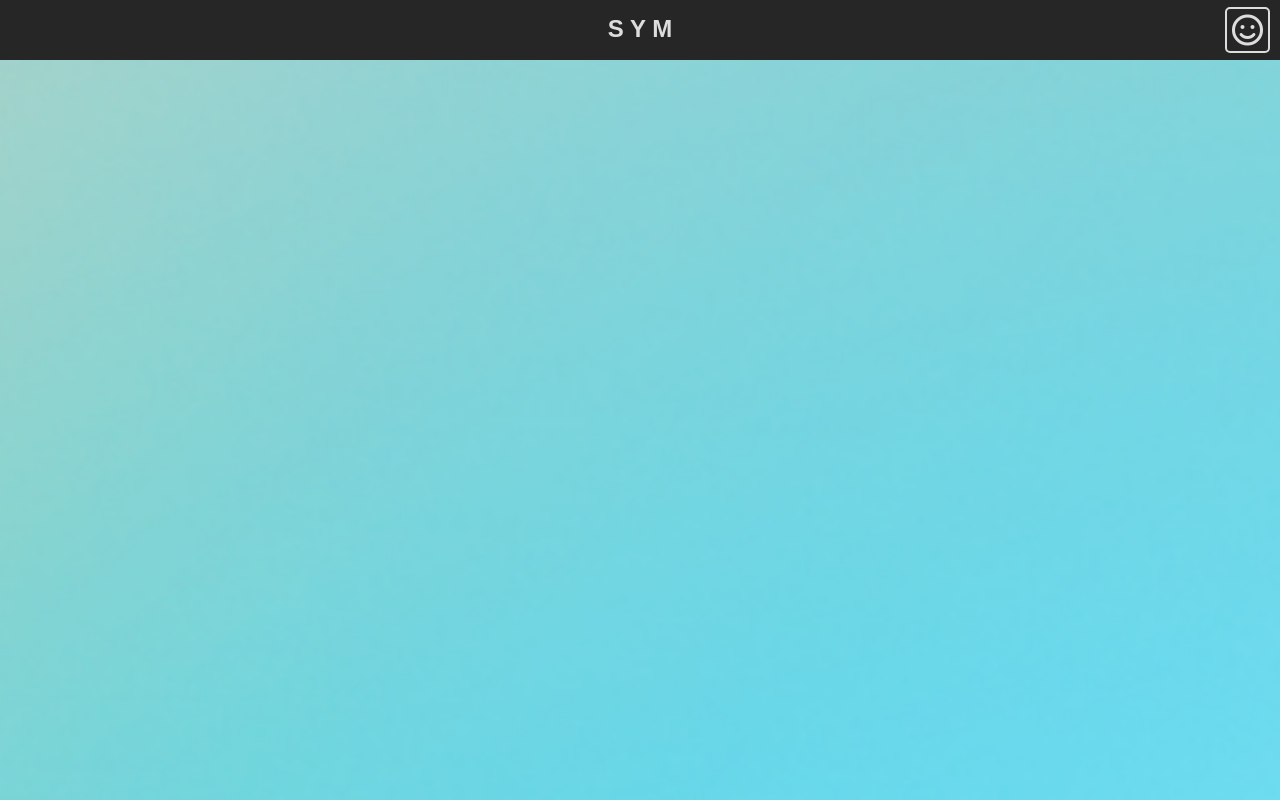
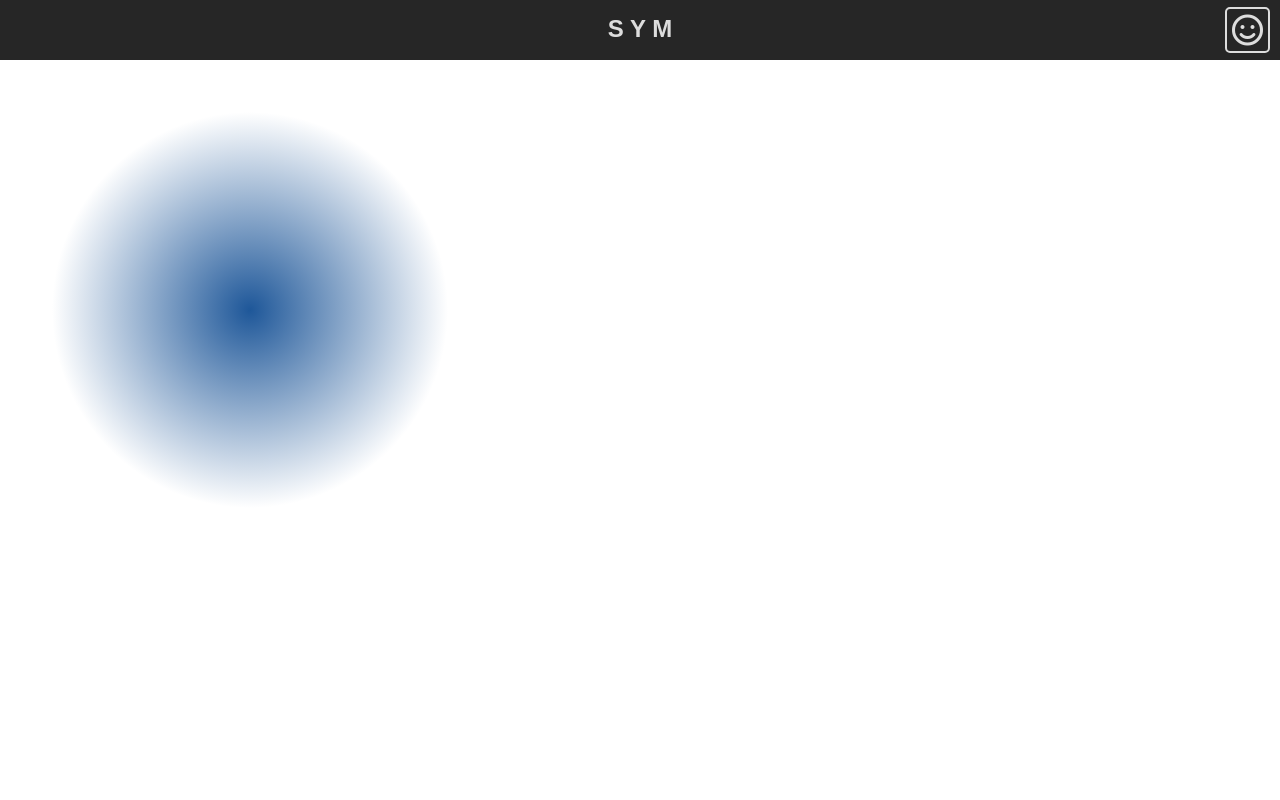
Before and after one commit to mado-is-here/sym, a React (Create React App) app: page / in a window 1280 px wide. Shown: the top 800 px of the page. Built offline with nearby package versions, Linux system fonts and the light colour scheme.

Commit message:
Added Color component, fixed bug where mood selector was not expanding

```diff
--- a/package.json
+++ b/package.json
@@ -14,7 +14,7 @@
     "test": "react-scripts test --env=jsdom",
     "eject": "react-scripts eject"
   },
-  "description": "This project was bootstrapped with [Create React App](https://github.com/facebookincubator/create-react-app).",
+  "description": "Mood setter app for when you just want to chill! :)",
   "main": "index.js",
   "directories": {
     "test": "test"
--- /dev/null
+++ b/src/components/Color.js
@@ -0,0 +1,12 @@
+import React, { Component } from "react";
+
+class Color extends Component {
+  state = {
+    color: "#333"
+  };
+  render() {
+    return <div className="color1" />;
+  }
+}
+
+export default Color;
--- a/src/components/ColorBox.css
+++ /dev/null
@@ -1,97 +0,0 @@
-#colorBox {
-	height: 100vh !important;
-	background: url('../init.jpg');
-	background-size: 600% 600%;
-	-webkit-animation: Gradient 20s ease infinite;
-	-moz-animation: Gradient 20s ease infinite;
-	animation: Gradient 20s ease infinite;
-	position: relative;
-	z-index: -1;
-}
-
-@-webkit-keyframes Gradient {
-	0% {
-		background-position: 0% 0%
-	}
-
-	16% {
-		background-position: 0% 100%
-	}
-
-	32% {
-		background-position: 50% 100%
-	}
-
-	48% {
-		background-position: 100% 100%
-	}
-
-	64% {
-		background-position: 100% 0%
-	}
-
-	80% {
-		background-position: 50% 0%
-	}
-}
-
-@-moz-keyframes Gradient {
-	0% {
-		background-position: 0% 0%
-	}
-
-	16% {
-		background-position: 0% 100%
-	}
-
-	32% {
-		background-position: 50% 100%
-	}
-
-	48% {
-		background-position: 100% 100%
-	}
-
-	64% {
-		background-position: 100% 0%
-	}
-
-	80% {
-		background-position: 50% 0%
-	}
-}
-
-@keyframes Gradient {
-	0% {
-		background-position: 0% 0%
-	}
-
-	16% {
-		background-position: 0% 100%
-	}
-
-	32% {
-		background-position: 50% 100%
-	}
-
-	48% {
-		background-position: 100% 100%
-	}
-
-	64% {
-		background-position: 100% 0%
-	}
-
-	80% {
-		background-position: 50% 0%
-	}
-}
-
-@media only screen and (max-width: 768px) {
-	body {
-		background-size: 1200% 400%;
-		-webkit-animation: Gradient 20s ease infinite;
-		-moz-animation: Gradient 20s ease infinite;
-		animation: Gradient 20s ease infinite;
-	}
-}
--- a/src/components/ColorBox.js
+++ b/src/components/ColorBox.js
@@ -1,13 +1,24 @@
-import React, { Component } from 'react';
-import './ColorBox.css';
+import React, { Component } from "react";
+import Color from "./Color";
+import "./styles/ColorBox.css";
 
 class ColorBox extends Component {
-
-	render() {
-		return (
-			<div id="colorBox"></div>
-		);
-	}
+  constructor(props) {
+    super(props);
+    this.state = {
+      color1: "#333",
+      color2: "#555",
+      color3: "#777"
+    };
+  }
+  render() {
+    const { color1, color2, color3 } = this.state;
+    return (
+      <div id="colorBox">
+        <Color color={color1} />
+      </div>
+    );
+  }
 }
 
 export default ColorBox;
--- a/src/components/MoodSelector.js
+++ b/src/components/MoodSelector.js
@@ -1,44 +1,45 @@
-import React, { Component } from 'react';
-import './MoodSelector.css';
+import React, { Component } from "react";
+import "./styles/MoodSelector.css";
 
 class MoodSelector extends Component {
+  toggleMenu() {
+    //handles smiley menu / expanding or shrinking it when clicked
+    let ul = document.querySelector(".cat1");
+    let icon = document.querySelector(".fa-smile");
 
-	toggleMenu() { //expands and shrinks mood selection menu
-		let ul = document.querySelector('.cat1');
-		let icon = document.querySelector('.fa-smile');
+    icon.classList.toggle("active");
+    if (ul.classList.length === 1) {
+      ul.classList.toggle("slide-in");
+    } else {
+      if (ul.classList.contains("slide-in")) {
+        let innerLists = document.querySelectorAll("ol");
 
-		icon.classList.toggle('active');
-		if (ul.classList.length === 1) { ul.classList.toggle('slide-in');}
-		else {
-			if (ul.classList.contains('slide-in')){
-				let innerLists = document.querySelectorAll('ol');
-
-				innerLists.forEach( function(element, index) {
-					if (element.classList.contains('expand')) {
-						element.classList.toggle('expand');
-						element.classList.toggle('shrink');
+        innerLists.forEach(function(element) {
+          if (element.classList.contains("expand")) {
+            element.classList.toggle("expand");
+            element.classList.toggle("shrink");
           }
         });
-
       }
-			ul.classList.toggle('slide-in');
-			ul.classList.toggle('slide-out');
+      ul.classList.toggle("slide-in");
+      ul.classList.toggle("slide-out");
     }
   }
 
-	toggleCategory(event) { //expands and shrinks mood selection sub categories
+  toggleCategory(event) {
+    //expands and shrinks mood selection categories
 
-		if (event.target.classList.contains('mood')){
-			let colorBox = document.querySelector('#colorBox');
-			colorBox.style = `background: url('images/${event.target.innerHTML.toLowerCase()}.jpg');`;
-			colorBox.style.backgroundSize = '600% 600%';
-		} else if (event.target.classList.contains('category')){
-			let ol = event.target.childNodes[1];
+    if (event.target.classList.contains("mood")) {
+      // when user selects a mood, do this
+      console.log(event.target);
+    } else if (event.target.classList.contains("category")) {
+      let ol = event.target.childNodes[2];
 
-			if (ol.classList.length === 1) { ol.classList.toggle('expand');}
-			else {
-				ol.classList.toggle('expand');
-				ol.classList.toggle('shrink');
+      if (ol.classList.length === 1) {
+        ol.classList.toggle("expand");
+      } else {
+        ol.classList.toggle("expand");
+        ol.classList.toggle("shrink");
       }
     }
   }
@@ -46,61 +47,70 @@ class MoodSelector extends Component {
   render() {
     return (
       <div className="mood-selector-wrapper">
-			<a id="mood-selector" onClick={ this.toggleMenu }><i className="far fa-smile"></i></a>
+        <a id="mood-selector" onClick={this.toggleMenu}>
+          <i className="far fa-smile" />
+        </a>
         <ul className="cat1">
-				<li className="category" onClick={ this.toggleCategory }> Emotions
+          <li className="category" onClick={this.toggleCategory}>
+            {" "}
+            Emotions
             <ol className="cat2">
               <li className="mood">Happiness</li>
-						<hr/>
+              <hr />
               <li className="mood">Love</li>
-						<hr/>
+              <hr />
               <li className="mood">Sadness</li>
-						<hr/>
+              <hr />
             </ol>
           </li>
-				<hr/>
+          <hr />
 
-				<li className="category" onClick={ this.toggleCategory }> Holidays
+          <li className="category" onClick={this.toggleCategory}>
+            {" "}
+            Holidays
             <ol className="cat2">
               <li className="mood">Christmas</li>
-						<hr/>
+              <hr />
               <li className="mood">Halloween</li>
-						<hr/>
+              <hr />
             </ol>
           </li>
-				<hr/>
+          <hr />
 
-				<li className="category" onClick={ this.toggleCategory }> Seasons
+          <li className="category" onClick={this.toggleCategory}>
+            {" "}
+            Seasons
             <ol className="cat2">
               <li className="mood">Spring</li>
-						<hr/>
+              <hr />
               <li className="mood">Summer</li>
-						<hr/>
+              <hr />
               <li className="mood">Autumn</li>
-						<hr/>
+              <hr />
               <li className="mood">Winter</li>
-						<hr/>
+              <hr />
             </ol>
           </li>
-				<hr/>
+          <hr />
 
-				<li className="category" onClick={ this.toggleCategory }> Vibes
+          <li className="category" onClick={this.toggleCategory}>
+            {" "}
+            Vibes
             <ol className="cat2">
               <li className="mood">City</li>
-						<hr/>
+              <hr />
               <li className="mood">Gamer</li>
-						<hr/>
+              <hr />
               <li className="mood">Sunset</li>
-						<hr/>
+              <hr />
               <li className="mood">Rainbow</li>
-						<hr/>
+              <hr />
             </ol>
           </li>
-				<hr/>
-
+          <hr />
         </ul>
       </div>
-		)
+    );
   }
 }
 
--- a/src/components/Navbar.js
+++ b/src/components/Navbar.js
@@ -1,5 +1,5 @@
-import React, { Component } from 'react';
-import './Navbar.css';
+import React, { Component } from "react";
+import "./styles/Navbar.css";
 
 class Navbar extends Component {
   render() {
--- /dev/null
+++ b/src/components/styles/ColorBox.css
@@ -0,0 +1,21 @@
+#colorBox {
+  height: 100vh !important;
+}
+.color1 {
+  height: 50vh;
+  width: 50vh;
+  display: block;
+  position: relative;
+  top: 50px; /* animate positions top and left to move lights around*/
+  left: 50px;
+
+  background: radial-gradient(
+    ellipse at center,
+    rgba(30, 87, 153, 1) 0%,
+    rgba(125, 185, 232, 0) 70%
+  ); /* W3C, IE10+, FF16+, Chrome26+, Opera12+, Safari7+ */
+  filter: progid:DXImageTransform.Microsoft.gradient( startColorstr='#1e5799', endColorstr='#007db9e8',GradientType=1 ); /* IE6-9 fallback on horizontal gradient */
+}
+
+@keyframes circle {
+}
```
Also changed, not shown: src/components/Footer.js (+5 -3 lines), src/components/styles/Footer.css (renamed from src/components/Footer.css), src/components/styles/MoodSelector.css (renamed from src/components/MoodSelector.css), src/components/styles/Navbar.css (renamed from src/components/Navbar.css). Lines whose indentation alone changed are shown as unchanged.
